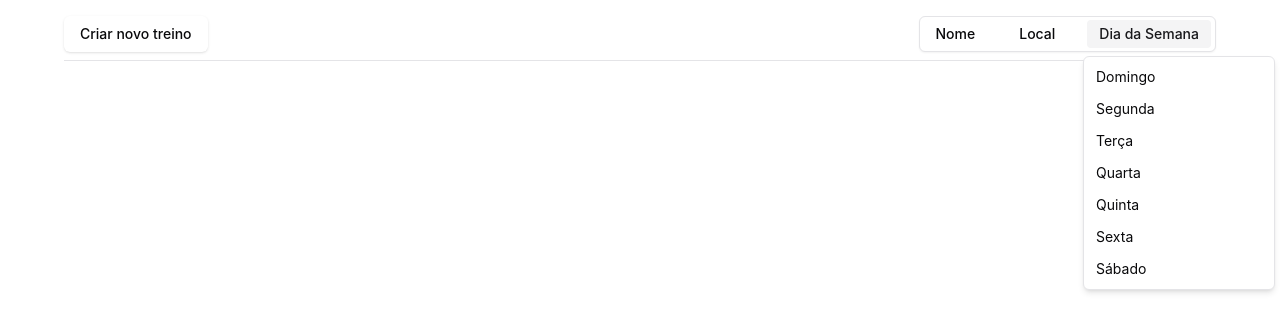
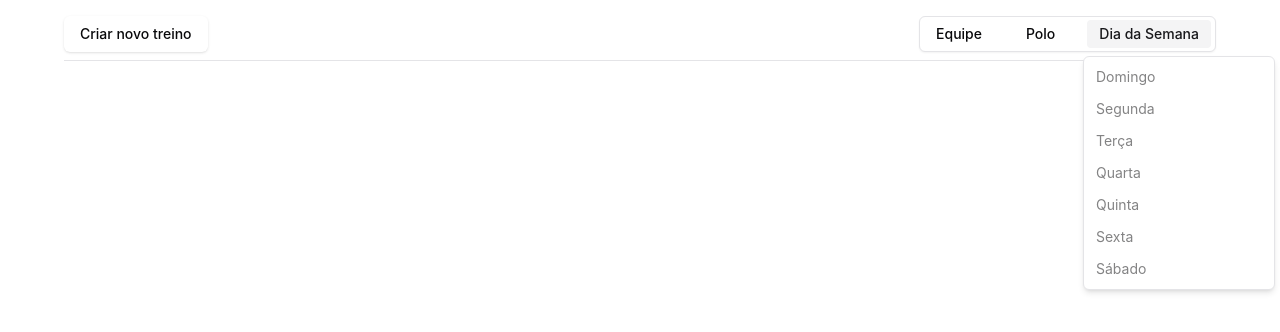
Before and after one commit to jeperico/trainer-scheduler, a Next.js app: page / in a window 1280 px wide. Both pictures are taken after a click on the button "Dia da Semana". Shown: the top 332 px of the page. Built offline with nearby package versions, Linux system fonts and the light colour scheme.

Commit message:
[refactor] done filters

```diff
--- a/src/app/page.tsx
+++ b/src/app/page.tsx
@@ -41,7 +41,7 @@ const Home = () => {
     }
     if (locale) {
       filteredData = filteredData.filter((data) =>
-        data.team.location.toLowerCase().includes(locale.toLowerCase()),
+        data.team.polo.toLowerCase().includes(locale.toLowerCase()),
       );
     }
     if (day) {
--- a/src/components/WorkoutCard/index.tsx
+++ b/src/components/WorkoutCard/index.tsx
@@ -56,7 +56,7 @@ const WorkoutCard: React.FC<WorkoutCardProps> = ({ data }) => {
   return (
     <Card className="flex flex-col h-full">
       <CardHeader>
-        <CardTitle>{`${data.team.name} ${data.team.gender}, ${data.team.location}`}</CardTitle>
+        <CardTitle>{`${data.team.name} ${data.team.gender}, ${data.team.polo}`}</CardTitle>
         <Separator />
         <CardDescription>
           {`[${formatDay(data.date)}] ${startTime} até ${endTime}.`}
@@ -117,7 +117,7 @@ const WorkoutCard: React.FC<WorkoutCardProps> = ({ data }) => {
           <Link href={`/new-workout?id=${data.id}`}>Editar</Link>
         </Button>
         <CopyButton
-          text={`Turma: ${data.team.name} - ${data.date}; \nBairro: ${data.team.location}; \nObjetivo do treino: ${data.objective} \n\nExercícios: \n${data.exercises
+          text={`Turma: ${data.team.name} - ${data.date}; \nBairro: ${data.team.polo}; \nObjetivo do treino: ${data.objective} \n\nExercícios: \n${data.exercises
             .map((exercise: IExercise) => {
               return `${exercise.title} - ${exercise.duration} minutos \n${exercise.description}\n${exercise.objectives}`;
             })
--- a/src/interfaces/team.ts
+++ b/src/interfaces/team.ts
@@ -12,5 +12,5 @@ export default interface ITeam {
     startTime: Time;
     endTime: Time;
   }>;
-  location: Locale;
+  polo: Locale;
 }
--- a/src/layout/Header/components/nav-menu.tsx
+++ b/src/layout/Header/components/nav-menu.tsx
@@ -1,3 +1,5 @@
+"use client";
+
 import React from "react";
 import {
   MenubarCheckboxItem,
@@ -18,7 +20,14 @@ import Link from "next/link";
 
 interface NavMenuProps {
   title: string;
-  filters: Array<string>;
+  filters: Array<{
+    name: string;
+    isDisabled: boolean;
+  }>;
+  // filters: Array<{
+  //   name: string;
+  //   disable: boolean;
+  // }>;
 }
 
 const NavMenu: React.FC<NavMenuProps> = ({ title, filters }) => {
@@ -26,13 +35,20 @@ const NavMenu: React.FC<NavMenuProps> = ({ title, filters }) => {
     <MenubarMenu>
       <MenubarTrigger>{title}</MenubarTrigger>
       <MenubarContent>
-        {filters.map((filter) => (
-          <MenubarItem key={filter}>
-            <Link href={`/?${formatSlug(title)}=${formatSlug(filter)}`}>
-              {filter}
-            </Link>
-          </MenubarItem>
-        ))}
+        {filters.map(
+          (filter) => (
+            console.log("SAHNDFUHSDUOHFUOHDUO: ", filter.isDisabled),
+            (
+              <MenubarItem key={filter.name} disabled={filter.isDisabled}>
+                <Link
+                  href={`/?${formatSlug(title)}=${formatSlug(filter.name)}`}
+                >
+                  {filter.name}
+                </Link>
+              </MenubarItem>
+            )
+          ),
+        )}
       </MenubarContent>
     </MenubarMenu>
   );
--- a/src/layout/Header/index.tsx
+++ b/src/layout/Header/index.tsx
@@ -4,7 +4,12 @@ import Link from "next/link";
 import React from "react";
 import { Menubar } from "@/components/ui/menubar";
 import NavMenu from "./components/nav-menu";
-import { get } from "@/provider/api";
+import {
+  get,
+  getWorkoutsByDay,
+  getWorkoutsByPolo,
+  getWorkoutsByTeam,
+} from "@/provider/api";
 import ITeam from "@/interfaces/team";
 
 const Header = () => {
@@ -16,19 +21,30 @@ const Header = () => {
         </Button>
         <Menubar className="flex gap-4">
           <NavMenu
-            title="Nome"
-            filters={get("teams-data").map((team: ITeam) => team.name)}
+            title="Equipe"
+            filters={get("teams-data").map((team: ITeam) => {
+              console.log("team: ", team);
+              console.log(
+                "getWorkoutsByTeam(team.name): ",
+                getWorkoutsByTeam(team.name),
+              );
+              return {
+                name: team.name,
+                isDisabled: getWorkoutsByTeam(team.name).length === 0,
+              };
+            })}
           />
           <NavMenu
-            title="Local"
-            filters={[
-              "Atiradores",
-              "Bucarein",
-              "Comasa",
-              "Costa e Silva",
-              "Itaum",
-              "Oficina",
-            ]}
+            title="Polo"
+            filters={Array.from(
+              new Set(get("teams-data").map((team: ITeam) => team.polo)),
+            ).map((polo) => {
+              const poloName = polo as string;
+              return {
+                name: poloName,
+                isDisabled: getWorkoutsByPolo(poloName).length === 0,
+              };
+            })}
           />
           <NavMenu
             title="Dia da Semana"
@@ -40,7 +56,12 @@ const Header = () => {
               "Quinta",
               "Sexta",
               "Sábado",
-            ]}
+            ].map((day) => {
+              return {
+                name: day,
+                isDisabled: getWorkoutsByDay(day).length === 0,
+              };
+            })}
           />
         </Menubar>
       </div>
--- a/src/provider/api.ts
+++ b/src/provider/api.ts
@@ -58,6 +58,28 @@ export const getWorkoutById = (id: string) => {
   return workouts.find((workout: IWorkout) => workout.id === id);
 };
 
+export const getWorkoutsByTeam = (name: string) => {
+  const workouts = get("workouts-data");
+
+  return workouts.filter((workout: IWorkout) => workout.team.name === name);
+};
+
+export const getWorkoutsByPolo = (polo: string) => {
+  const workouts = get("workouts-data");
+
+  return workouts.filter((workout: IWorkout) => workout.team.polo === polo);
+};
+
+export const getWorkoutsByDay = (day: string) => {
+  const workouts = get("workouts-data");
+
+  return workouts.filter(
+    (workout: IWorkout) =>
+      workout.team.day[0]?.weekday === day ||
+      workout.team.day[1]?.weekday === day,
+  );
+};
+
 export const delWorkoutByID = (id: string) => {
   console.log("id: ", id);
   if (typeof window !== "undefined" && window.localStorage) {
--- a/src/provider/fetch.ts
+++ b/src/provider/fetch.ts
@@ -31,7 +31,7 @@ const teamData: Array<ITeam> = [
         },
       },
     ],
-    location: "Oficina",
+    polo: "Oficina",
   },
   {
     id: uuidv4(),
@@ -61,7 +61,7 @@ const teamData: Array<ITeam> = [
         },
       },
     ],
-    location: "Bucarein",
+    polo: "Bucarein",
   },
   {
     id: uuidv4(),
@@ -80,7 +80,7 @@ const teamData: Array<ITeam> = [
         },
       },
     ],
-    location: "Oficina",
+    polo: "Oficina",
   },
   {
     id: uuidv4(),
@@ -110,7 +110,7 @@ const teamData: Array<ITeam> = [
         },
       },
     ],
-    location: "Bucarein",
+    polo: "Bucarein",
   },
   {
     id: uuidv4(),
@@ -129,7 +129,7 @@ const teamData: Array<ITeam> = [
         },
       },
     ],
-    location: "Oficina",
+    polo: "Oficina",
   },
   {
     id: uuidv4(),
@@ -148,7 +148,7 @@ const teamData: Array<ITeam> = [
         },
       },
     ],
-    location: "Atiradores",
+    polo: "Atiradores",
   },
 ];
 
--- a/src/types/zod-workout-schema.ts
+++ b/src/types/zod-workout-schema.ts
@@ -22,7 +22,7 @@ const workoutSchema = z.object({
         endTime: z.string(),
       }),
     ),
-    location: z.enum([
+    polo: z.enum([
       "Guanabara",
       "Comasa",
       "Centro",
--- a/src/utils/format-slug.ts
+++ b/src/utils/format-slug.ts
@@ -1,4 +1,6 @@
 const formatSlug = (slug: string): string => {
+  if (slug === undefined) return "";
+
   return slug
     .replace(/ /g, "-")
     .replace(/[çÇ]/g, "c")
```
